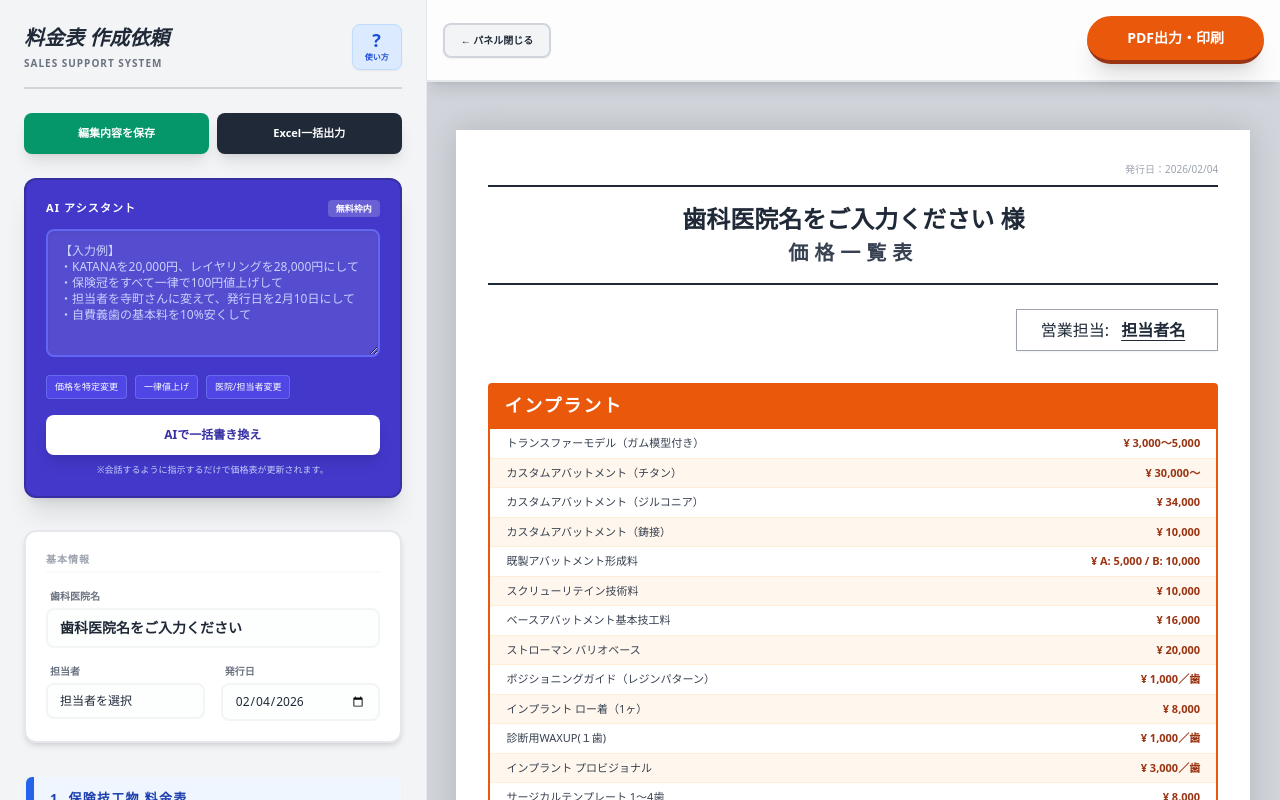
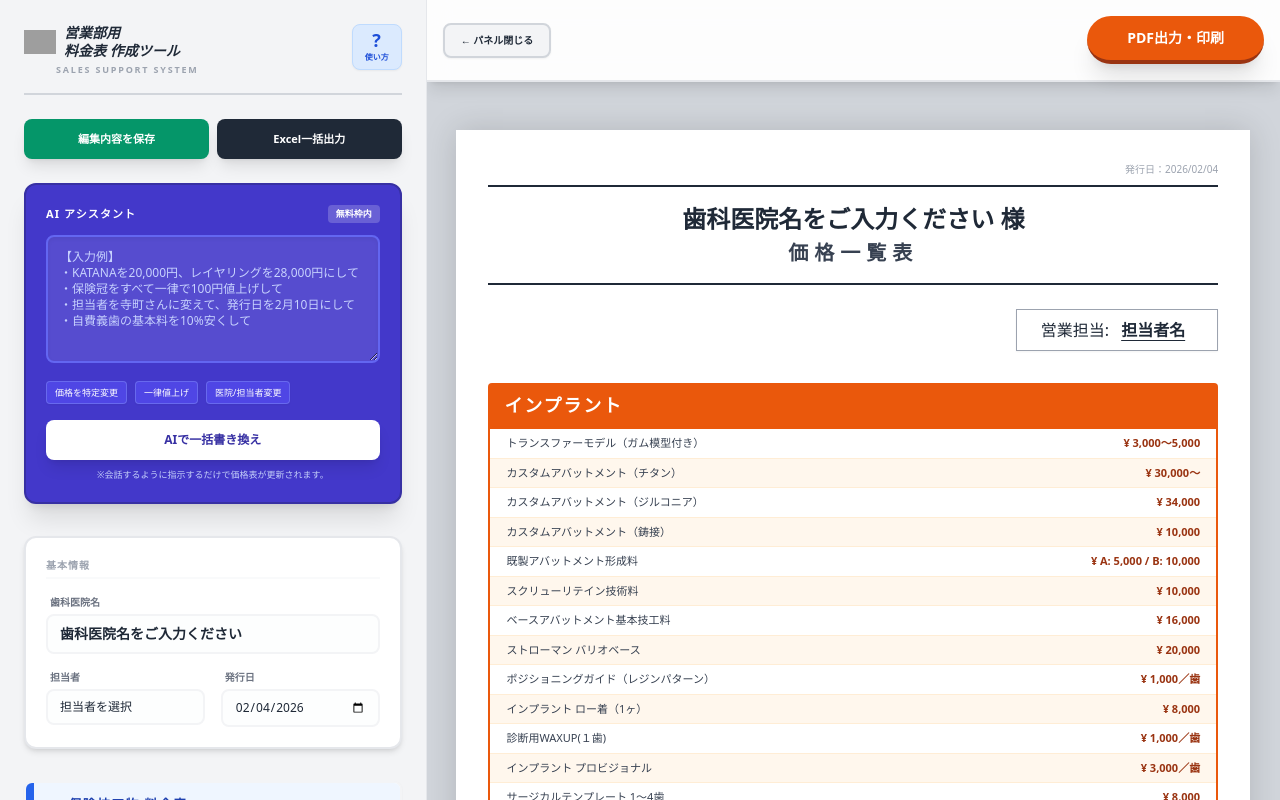
Before and after one commit to mystarz260116/mystarz-pricelist, a React (Vite) app: page / in a window 1280 px wide. Built offline with nearby package versions, Linux system fonts and the light colour scheme; grey boxes are pictures that could not be loaded.

Commit message:
feat: Improve header in pricing table tool
Updates the header section of the pricing table creation tool to include the company logo and a more descriptive title. This enhances branding and clarifies the tool's purpose for internal sales support.

```diff
--- a/App.tsx
+++ b/App.tsx
@@ -288,9 +288,14 @@ const App: React.FC = () => {
 
       <div className={`no-print w-full md:w-1/3 bg-gray-100 border-r p-6 overflow-y-auto h-screen ${!showEditor ? 'hidden' : ''}`}>
         <div className="mb-6 border-b-2 border-gray-300 pb-4 flex justify-between items-start">
-          <div>
-            <h1 className="text-xl font-bold text-gray-800 mb-1 italic">料金表 作成依頼</h1>
-            <p className="text-[10px] text-gray-500 uppercase tracking-widest font-bold">Sales Support System</p>
+          <div className="flex flex-col gap-1">
+            <div className="flex items-center gap-2">
+              <img src="https://www.mystarz.co.jp/Mystarz%2dlogo.png" alt="MyStarz Logo" className="h-6 object-contain" />
+              <h1 className="text-[14px] font-black text-gray-800 italic leading-tight">
+                営業部用<br/>料金表 作成ツール
+              </h1>
+            </div>
+            <p className="text-[9px] text-gray-400 uppercase tracking-[0.2em] font-bold ml-8">Sales Support System</p>
           </div>
           <button
             onClick={() => setShowGuide(true)}
```
